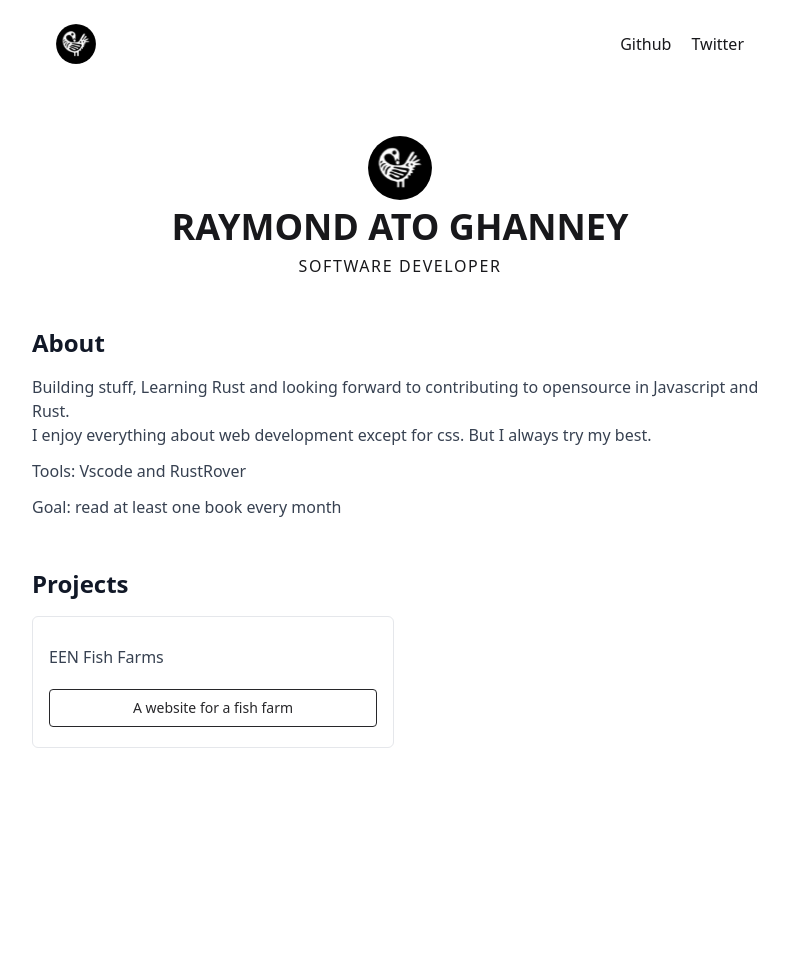
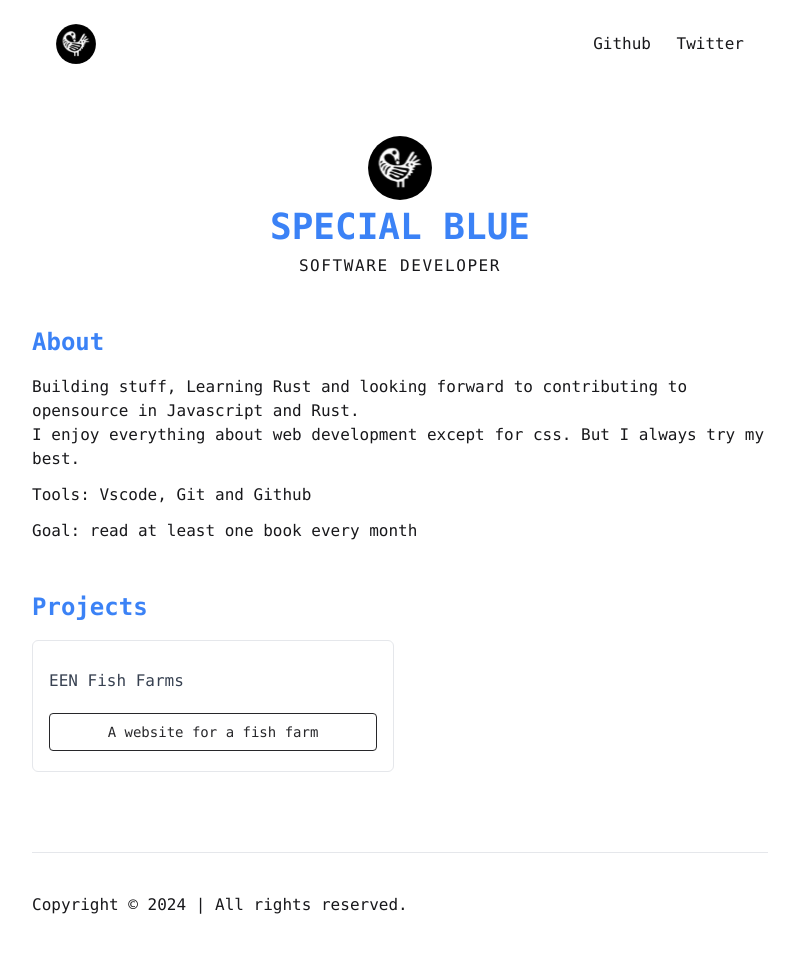
Before and after one commit to at-o/at-o.github.io, a Jekyll site: the page built from index.html, in a window 1280 px wide. Shown: the whole page, without its empty margins (240-1039 px from the left). Built offline with Jekyll 4.4.1, drawn with Linux system fonts in a browser that asks for light colours; nearby versions of some CDN libraries; before the commit the page ends 900 px from its top, so only the background shows below that.

Commit message:
minor changes

```diff
--- a/_layouts/default.html
+++ b/_layouts/default.html
@@ -3,8 +3,12 @@
     <head>
         <meta charset="UTF-8" />
         <meta name="viewport" content="width=device-width, initial-scale=1.0" />
-    <title>ChiefPortable</title>
-    <link rel="shortcut icon" href="/assets/inspire.jpg" type="image/x-icon" />
+        <title>Specail-Blue</title>
+        <link
+            rel="shortcut icon"
+            href="/assets/sankofa.svg"
+            type="image/x-icon"
+        />
         <script src="https://cdn.tailwindcss.com"></script>
     </head>
     <body>
--- a/index.html
+++ b/index.html
@@ -2,7 +2,7 @@
 layout: default
 ---
 
-<main class="mx-auto max-w-3xl px-4 text-zinc-900">
+<main class="mx-auto max-w-3xl px-4 text-zinc-900 font-mono">
     <nav class="flex justify-between items-center p-6 mb-12">
         <div>
             <a href="/">
@@ -15,7 +15,7 @@ layout: default
             </a>
         </div>
         <div class="space-x-4">
-            <a href="https://github.com/chiefportable">Github</a>
+            <a href="https://github.com/special-blue">Github</a>
             <a href="https://twitter.com/ChiefPortable">Twitter</a>
         </div>
     </nav>
@@ -29,15 +29,17 @@ layout: default
             />
         </div>
         <div>
-            <h1 class="text-4xl font-bold leading-normal uppercase">
-                Raymond Ato Ghanney
+            <h1
+                class="text-4xl text-blue-500 font-bold leading-normal uppercase"
+            >
+                Special Blue
             </h1>
             <p class="tracking-widest uppercase">Software Developer</p>
         </div>
     </div>
 
-    <section class="mb-12 text-gray-700">
-        <h2 class="text-2xl text-gray-900 font-bold mb-4 leading-snug">
+    <section class="mb-12 text-zinc-900">
+        <h2 class="text-2xl text-blue-500 font-bold mb-4 leading-snug">
             About
         </h2>
         <p>
@@ -47,12 +49,12 @@ layout: default
             I enjoy everything about web development except for css. But I
             always try my best.
         </p>
-        <p class="my-3">Tools: Vscode and RustRover</p>
+        <p class="my-3">Tools: Vscode, Git and Github</p>
         <p>Goal: read at least one book every month</p>
     </section>
 
     <section class="mb-20 text-gray-700">
-        <h2 class="text-2xl text-gray-900 font-bold mb-4 leading-snug">
+        <h2 class="text-2xl text-blue-500 font-bold mb-4 leading-snug">
             Projects
         </h2>
 
@@ -71,4 +73,10 @@ layout: default
             </article>
         </div>
     </section>
+
+    <hr class="text-blue-500 w-100" />
+
+    <div class="py-10">
+        <p>Copyright &copy; 2024 | All rights reserved.</p>
+    </div>
 </main>
```
Lines whose indentation alone changed are shown as unchanged.
